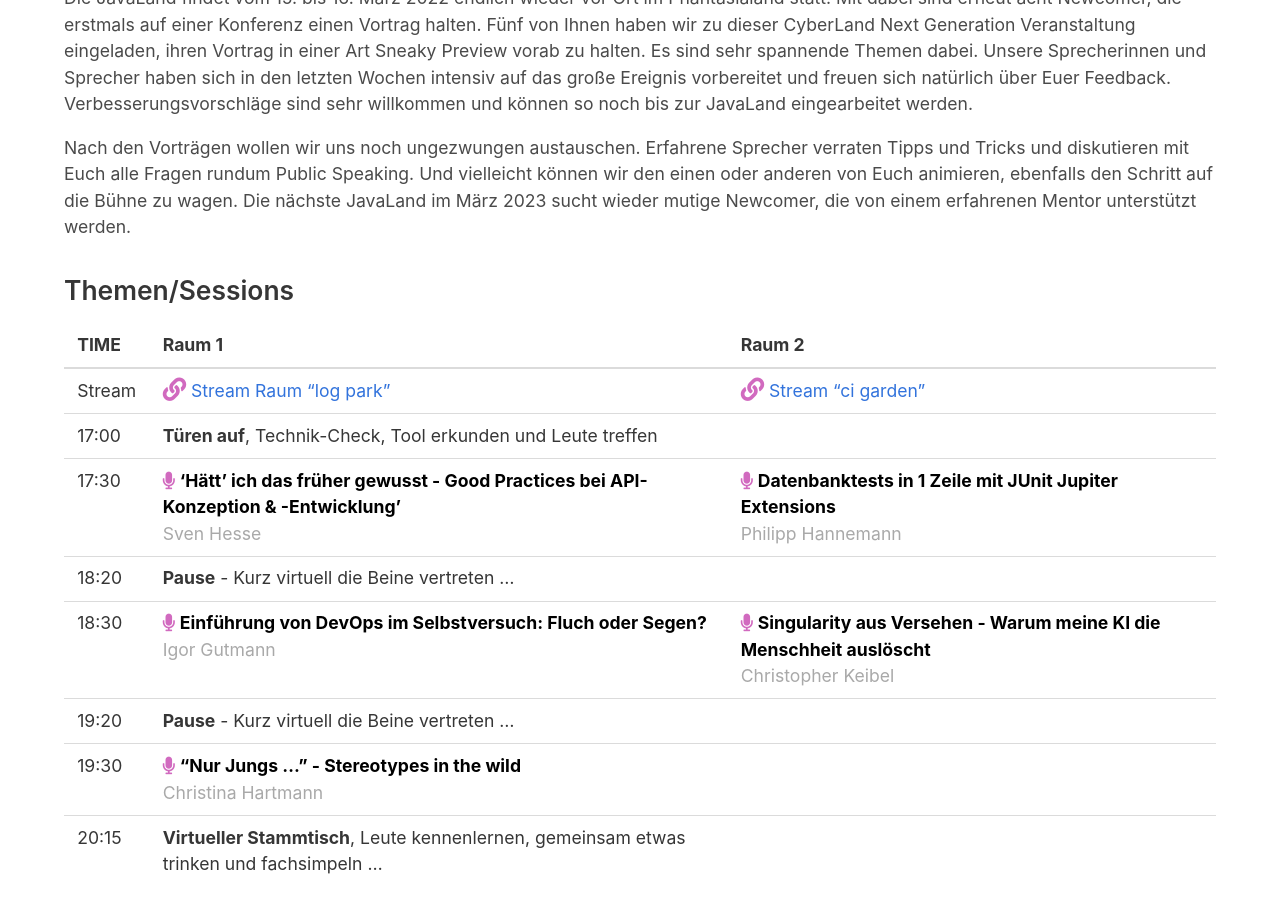
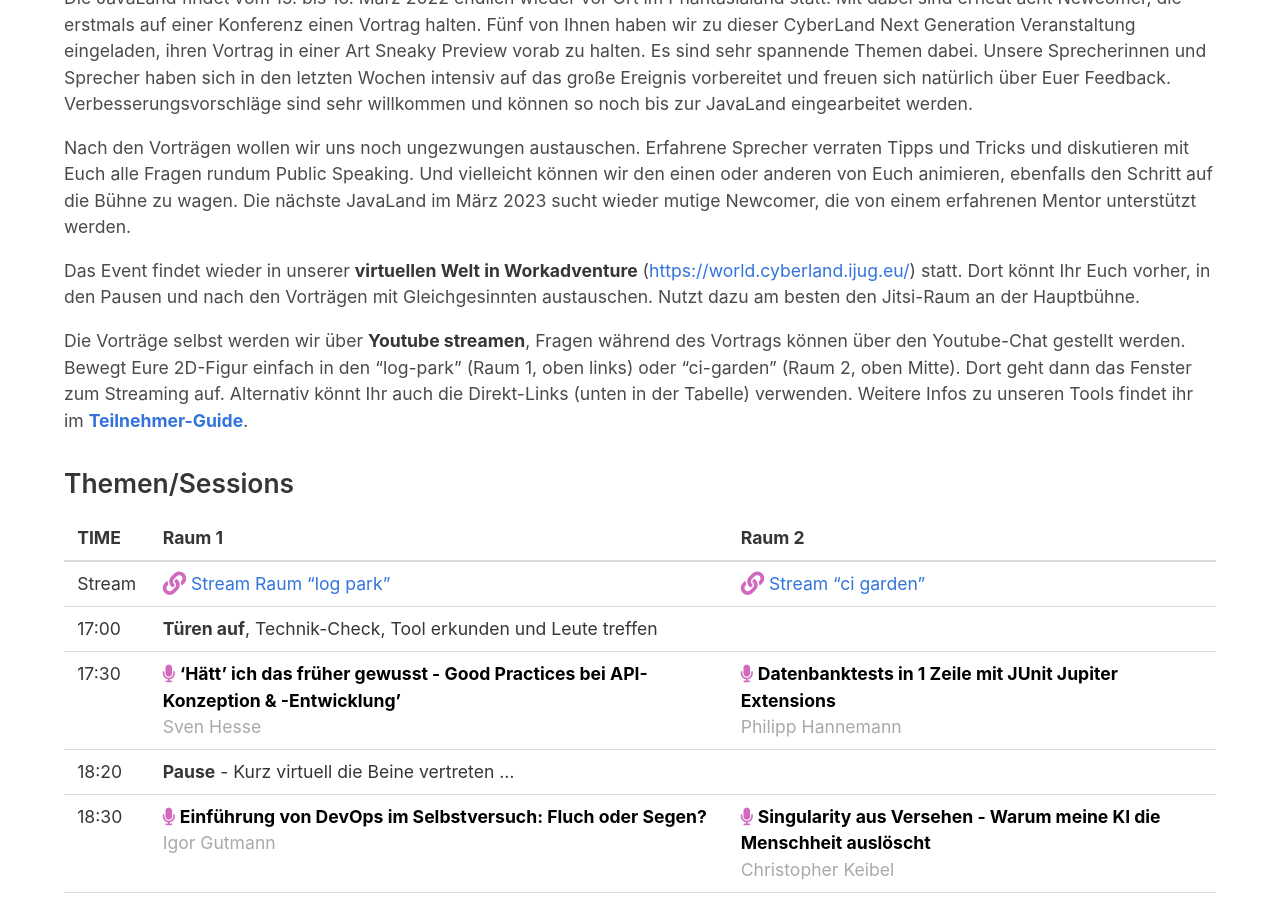
Before and after one commit to CyberLandConf/CyberLandConf.github.io, a Jekyll site: the page built from pages/events/2022-03-cyberland-next-generation.md, in a window 1280 px wide and 900 px high, scrolled down 611 px. Built offline with Jekyll 4.4.1, drawn with Linux system fonts in a browser that asks for light colours.

Commit message:
added further informations

```diff
--- a/pages/events/2022-03-cyberland-next-generation.md
+++ b/pages/events/2022-03-cyberland-next-generation.md
@@ -19,6 +19,10 @@
 
 Nach den Vorträgen wollen wir uns noch ungezwungen austauschen. Erfahrene Sprecher verraten Tipps und Tricks und diskutieren mit Euch alle Fragen rundum Public Speaking. Und vielleicht können wir den einen oder anderen von Euch animieren, ebenfalls den Schritt auf die Bühne zu wagen. Die nächste JavaLand im März 2023 sucht wieder mutige Newcomer, die von einem erfahrenen Mentor unterstützt werden.
 
+Das Event findet wieder in unserer **virtuellen Welt in Workadventure** ([https://world.cyberland.ijug.eu/](https://world.cyberland.ijug.eu/)) statt. Dort könnt Ihr Euch vorher, in den Pausen und nach den Vorträgen mit Gleichgesinnten austauschen. Nutzt dazu am besten den Jitsi-Raum an der Hauptbühne.
+
+Die Vorträge selbst werden wir über **Youtube streamen**, Fragen während des Vortrags können über den Youtube-Chat gestellt werden. Bewegt Eure 2D-Figur einfach in den "log-park" (Raum 1, oben links) oder "ci-garden" (Raum 2, oben Mitte). Dort geht dann das Fenster zum Streaming auf. Alternativ könnt Ihr auch die Direkt-Links (unten in der Tabelle) verwenden. Weitere Infos zu unseren Tools findet ihr im **[Teilnehmer-Guide](https://docs.google.com/document/d/e/2PACX-1vSWgWUMA1q9XHjy9V5jliERmgUU8rpU_px_Xbnj6cDrLSqno1ew6EgHBNXwX4VVqUdBgrhaL9qi70Jt/pub)**.
+
 ### Themen/Sessions
 
 {:.table}
```
